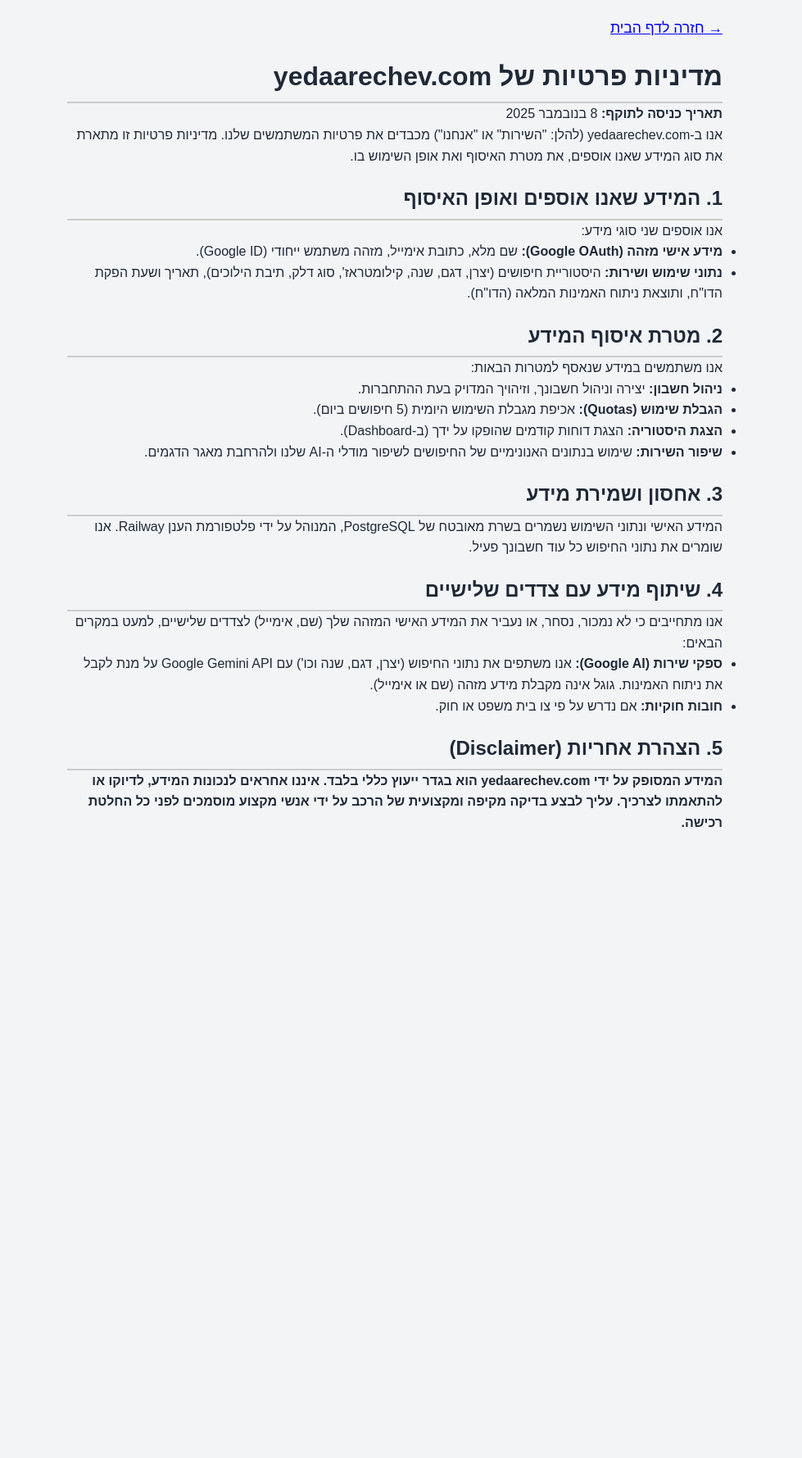
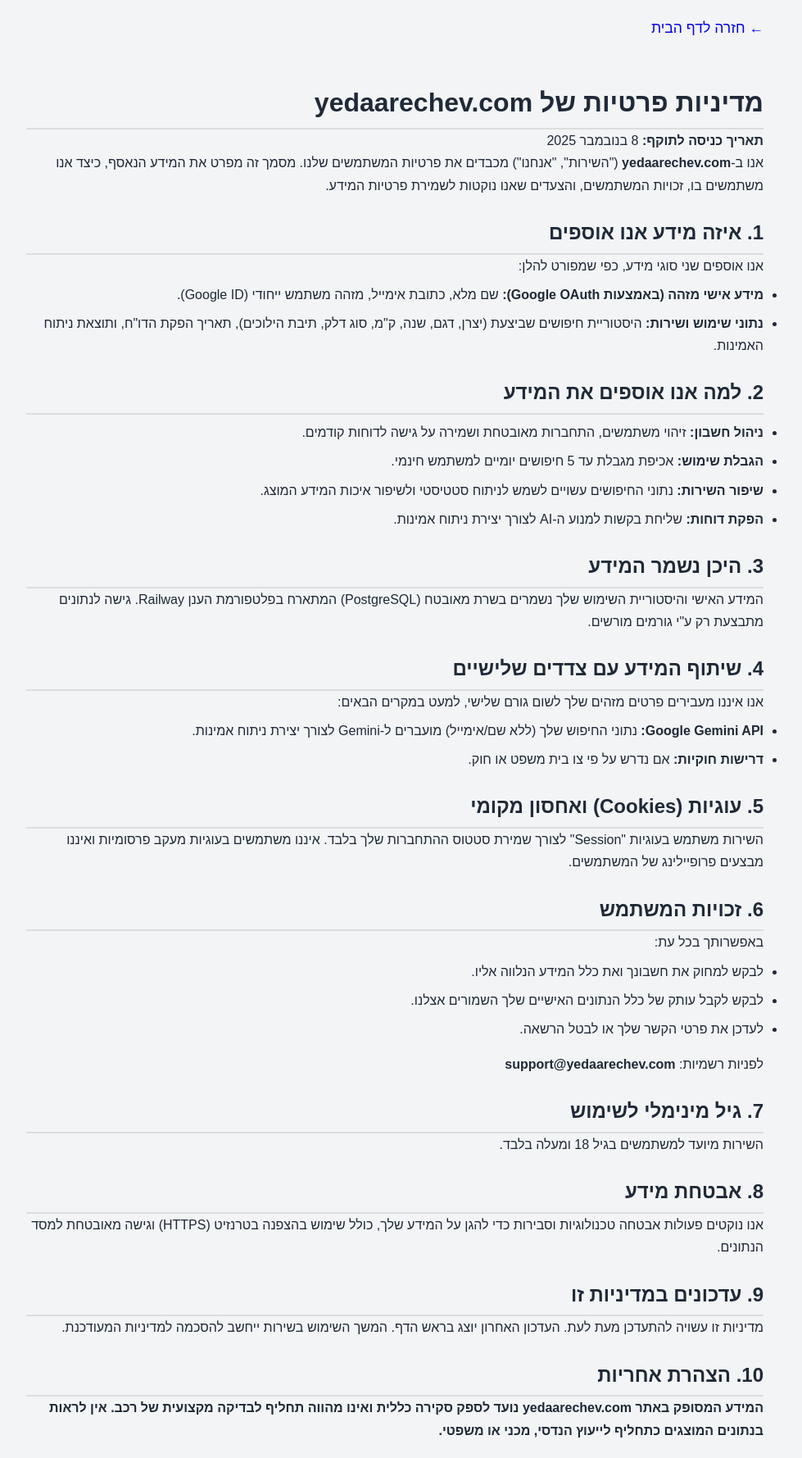
Before and after one commit to giladscore494/reliabilityAIModelsR, a Flask app: page /privacy in a window 1280 px wide. Shown: the whole page at 82% size, without its empty margins (158-1137 px from the left). Before the commit the page ends 1009 px from the top, so only its background shows below. Run offline with Flask 3, Linux system fonts and the light colour scheme.

Commit message:
Update privacy.html

```diff
--- a/my-flask-app/templates/privacy.html
+++ b/my-flask-app/templates/privacy.html
@@ -6,49 +6,84 @@
     <title>מדיניות פרטיות - yedaarechev.com</title>
     <link rel="stylesheet" href="{{ url_for('static', filename='style.css') }}">
     <style>
-        body { font-family: Arial, sans-serif; line-height: 1.6; padding: 20px; }
-        .container { max-width: 800px; margin: auto; }
-        h1, h2 { border-bottom: 2px solid #ccc; padding-bottom: 5px; margin-top: 20px; }
-        .back-link { display: block; margin-bottom: 20px; font-size: 1.1em; }
+        body { font-family: Arial, sans-serif; line-height: 1.7; padding: 20px; }
+        .container { max-width: 900px; margin: auto; }
+        h1, h2 { border-bottom: 2px solid #ddd; padding-bottom: 4px; margin-top: 24px; }
+        .back-link { display: inline-block; margin-bottom: 1.5rem; font-size: 1.1rem; text-decoration: none; }
+        ul { margin-top: 0.5rem; margin-bottom: 1rem; }
+        li { margin-bottom: 0.5rem; }
     </style>
 </head>
 <body>
     <div class="container">
-        <a href="{{ url_for('index') }}" class="back-link">→ חזרה לדף הבית</a>
+        <a href="{{ url_for('index') }}" class="back-link">← חזרה לדף הבית</a>
+
         <h1>מדיניות פרטיות של yedaarechev.com</h1>
-
         <p><strong>תאריך כניסה לתוקף:</strong> 8 בנובמבר 2025</p>
 
-        <p>אנו ב-yedaarechev.com (להלן: "השירות" או "אנחנו") מכבדים את פרטיות המשתמשים שלנו. מדיניות פרטיות זו מתארת את סוג המידע שאנו אוספים, את מטרת האיסוף ואת אופן השימוש בו.</p>
+        <p>
+            אנו ב-<strong>yedaarechev.com</strong> ("השירות", "אנחנו") מכבדים את פרטיות המשתמשים שלנו.
+            מסמך זה מפרט את המידע הנאסף, כיצד אנו משתמשים בו, זכויות המשתמשים, והצעדים שאנו נוקטות לשמירת פרטיות המידע.
+        </p>
 
-        <h2>1. המידע שאנו אוספים ואופן האיסוף</h2>
-        <p>אנו אוספים שני סוגי מידע:</p>
+        <h2>1. איזה מידע אנו אוספים</h2>
+        <p>אנו אוספים שני סוגי מידע, כפי שמפורט להלן:</p>
         <ul>
-            <li><strong>מידע אישי מזהה (Google OAuth):</strong> שם מלא, כתובת אימייל, מזהה משתמש ייחודי (Google ID).</li>
-            <li><strong>נתוני שימוש ושירות:</strong> היסטוריית חיפושים (יצרן, דגם, שנה, קילומטראז', סוג דלק, תיבת הילוכים), תאריך ושעת הפקת הדו"ח, ותוצאת ניתוח האמינות המלאה (הדו"ח).</li>
+            <li><strong>מידע אישי מזהה (באמצעות Google OAuth):</strong> שם מלא, כתובת אימייל, מזהה משתמש ייחודי (Google ID).</li>
+            <li><strong>נתוני שימוש ושירות:</strong> היסטוריית חיפושים שביצעת (יצרן, דגם, שנה, ק"מ, סוג דלק, תיבת הילוכים), תאריך הפקת הדו"ח, ותוצאת ניתוח האמינות.</li>
         </ul>
 
-        <h2>2. מטרת איסוף המידע</h2>
-        <p>אנו משתמשים במידע שנאסף למטרות הבאות:</p>
+        <h2>2. למה אנו אוספים את המידע</h2>
         <ul>
-            <li><strong>ניהול חשבון:</strong> יצירה וניהול חשבונך, וזיהויך המדויק בעת ההתחברות.</li>
-            <li><strong>הגבלת שימוש (Quotas):</strong> אכיפת מגבלת השימוש היומית (5 חיפושים ביום).</li>
-            <li><strong>הצגת היסטוריה:</strong> הצגת דוחות קודמים שהופקו על ידך (ב-Dashboard).</li>
-            <li><strong>שיפור השירות:</strong> שימוש בנתונים האנונימיים של החיפושים לשיפור מודלי ה-AI שלנו ולהרחבת מאגר הדגמים.</li>
+            <li><strong>ניהול חשבון:</strong> זיהוי משתמשים, התחברות מאובטחת ושמירה על גישה לדוחות קודמים.</li>
+            <li><strong>הגבלת שימוש:</strong> אכיפת מגבלת עד 5 חיפושים יומיים למשתמש חינמי.</li>
+            <li><strong>שיפור השירות:</strong> נתוני החיפושים עשויים לשמש לניתוח סטטיסטי ולשיפור איכות המידע המוצג.</li>
+            <li><strong>הפקת דוחות:</strong> שליחת בקשות למנוע ה-AI לצורך יצירת ניתוח אמינות.</li>
         </ul>
 
-        <h2>3. אחסון ושמירת מידע</h2>
-        <p>המידע האישי ונתוני השימוש נשמרים בשרת מאובטח של PostgreSQL, המנוהל על ידי פלטפורמת הענן Railway. אנו שומרים את נתוני החיפוש כל עוד חשבונך פעיל.</p>
+        <h2>3. היכן נשמר המידע</h2>
+        <p>המידע האישי והיסטוריית השימוש שלך נשמרים בשרת מאובטח (PostgreSQL) המתארח בפלטפורמת הענן Railway. גישה לנתונים מתבצעת רק ע"י גורמים מורשים.</p>
 
-        <h2>4. שיתוף מידע עם צדדים שלישיים</h2>
-        <p>אנו מתחייבים כי לא נמכור, נסחר, או נעביר את המידע האישי המזהה שלך (שם, אימייל) לצדדים שלישיים, למעט במקרים הבאים:</p>
+        <h2>4. שיתוף המידע עם צדדים שלישיים</h2>
+        <p>אנו איננו מעבירים פרטים מזהים שלך לשום גורם שלישי, למעט במקרים הבאים:</p>
         <ul>
-            <li><strong>ספקי שירות (Google AI):</strong> אנו משתפים את נתוני החיפוש (יצרן, דגם, שנה וכו') עם Google Gemini API על מנת לקבל את ניתוח האמינות. גוגל אינה מקבלת מידע מזהה (שם או אימייל).</li>
-            <li><strong>חובות חוקיות:</strong> אם נדרש על פי צו בית משפט או חוק.</li>
+            <li><strong>Google Gemini API:</strong> נתוני החיפוש שלך (ללא שם/אימייל) מועברים ל-Gemini לצורך יצירת ניתוח אמינות.</li>
+            <li><strong>דרישות חוקיות:</strong> אם נדרש על פי צו בית משפט או חוק.</li>
         </ul>
 
-        <h2>5. הצהרת אחריות (Disclaimer)</h2>
-        <p><strong>המידע המסופק על ידי yedaarechev.com הוא בגדר ייעוץ כללי בלבד. איננו אחראים לנכונות המידע, לדיוקו או להתאמתו לצרכיך. עליך לבצע בדיקה מקיפה ומקצועית של הרכב על ידי אנשי מקצוע מוסמכים לפני כל החלטת רכישה.</strong></p>
+        <h2>5. עוגיות (Cookies) ואחסון מקומי</h2>
+        <p>
+            השירות משתמש בעוגיות "Session" לצורך שמירת סטטוס ההתחברות שלך בלבד.
+            איננו משתמשים בעוגיות מעקב פרסומיות ואיננו מבצעים פרופיילינג של המשתמשים.
+        </p>
+
+        <h2>6. זכויות המשתמש</h2>
+        <p>באפשרותך בכל עת:</p>
+        <ul>
+            <li>לבקש למחוק את חשבונך ואת כלל המידע הנלווה אליו.</li>
+            <li>לבקש לקבל עותק של כלל הנתונים האישיים שלך השמורים אצלנו.</li>
+            <li>לעדכן את פרטי הקשר שלך או לבטל הרשאה.</li>
+        </ul>
+        <p>לפניות רשמיות: <strong>support@yedaarechev.com</strong></p>
+
+        <h2>7. גיל מינימלי לשימוש</h2>
+        <p>השירות מיועד למשתמשים בגיל 18 ומעלה בלבד.</p>
+
+        <h2>8. אבטחת מידע</h2>
+        <p>
+            אנו נוקטים פעולות אבטחה טכנולוגיות וסבירות כדי להגן על המידע שלך, כולל שימוש בהצפנה בטרנזיט (HTTPS) וגישה מאובטחת למסד הנתונים.
+        </p>
+
+        <h2>9. עדכונים במדיניות זו</h2>
+        <p>
+            מדיניות זו עשויה להתעדכן מעת לעת. העדכון האחרון יוצג בראש הדף. המשך השימוש בשירות ייחשב להסכמה למדיניות המעודכנת.
+        </p>
+
+        <h2>10. הצהרת אחריות</h2>
+        <p><strong>
+            המידע המסופק באתר yedaarechev.com נועד לספק סקירה כללית ואינו מהווה תחליף לבדיקה מקצועית של רכב.
+            אין לראות בנתונים המוצגים כתחליף לייעוץ הנדסי, מכני או משפטי.
+        </strong></p>
     </div>
 </body>
 </html>
```
